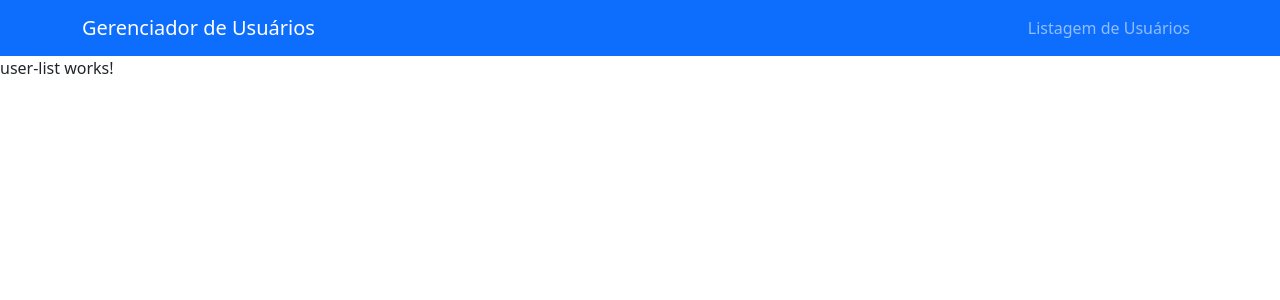
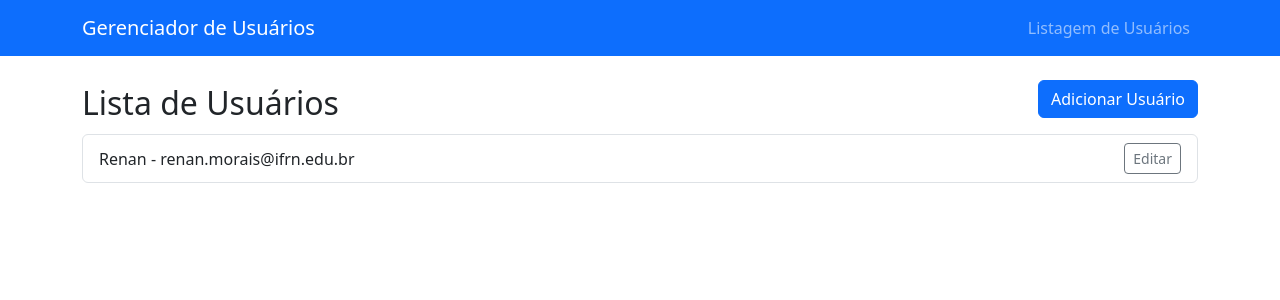
Before and after one commit to renanamr/Front-end-angular, an Angular app in the folder user_management/: page /users in a window 1280 px wide. Shown: the top 300 px of the page. Built offline with nearby package versions, Linux system fonts and the light colour scheme.

Commit message:
Adição de exemplo de routerLink

```diff
--- a/user_management/src/app/pages/user-list/user-list.component.html
+++ b/user_management/src/app/pages/user-list/user-list.component.html
@@ -1 +1,15 @@
-<p>user-list works!</p>
+<div class="container mt-4">
+    <div class="d-flex justify-content-between align-items-center">
+        <h2>Lista de Usuários</h2>
+        <a routerLink="/add-user" class="btn btn-primary mb-3">Adicionar Usuário</a>
+    </div>
+
+    <ul class="list-group">
+        @for (user of users; track $index) {
+            <li class="list-group-item d-flex justify-content-between align-items-center">
+                <span>{{ user.name }} - {{ user.email }}</span>
+                <a [routerLink]="['/edit-user', user.id]" class="btn btn-outline-secondary btn-sm">Editar</a>
+              </li>
+        }
+    </ul>
+</div>
```
Also changed, not shown: 1 other file (tests, documents, lock files or other folders).
